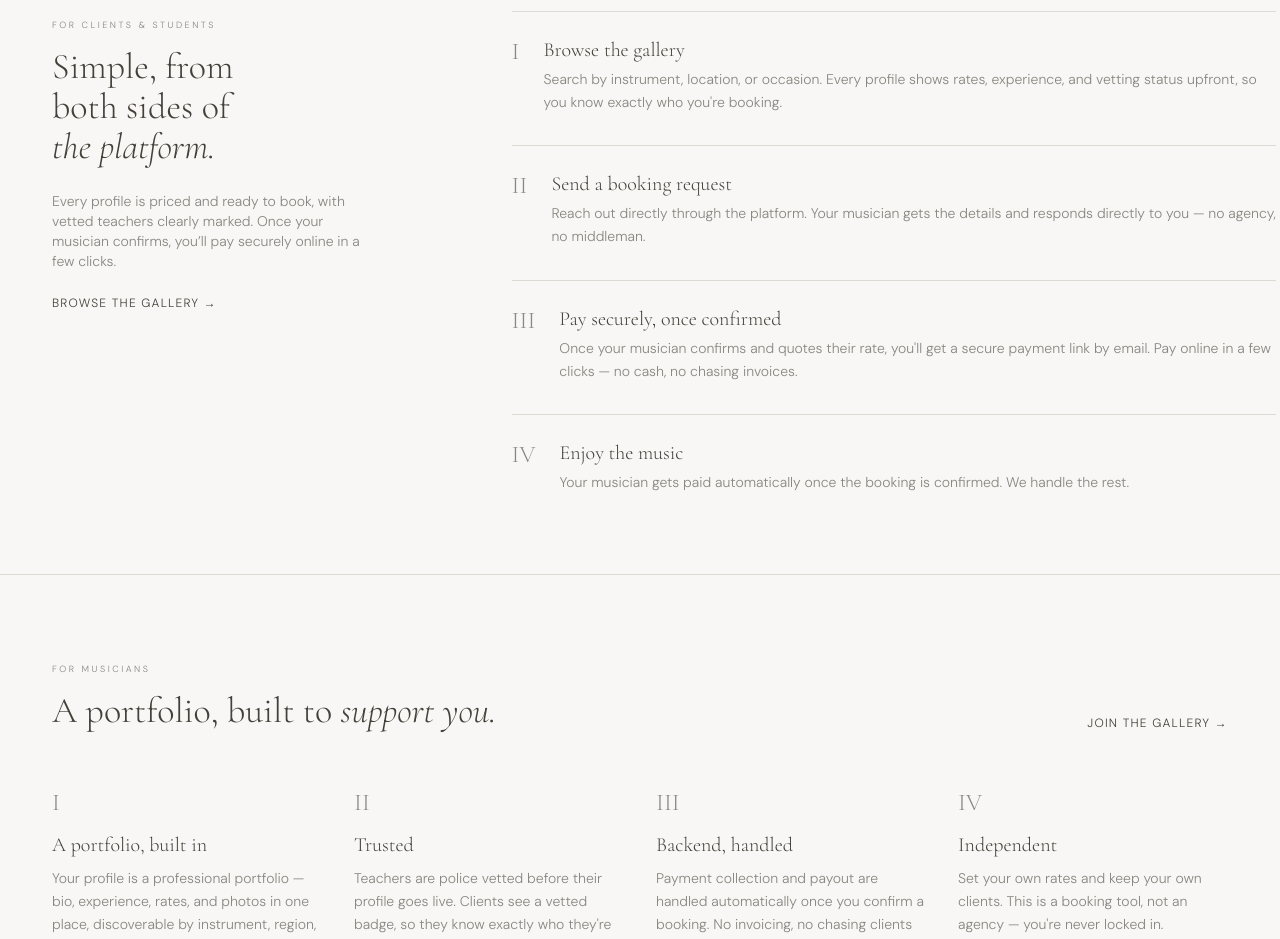
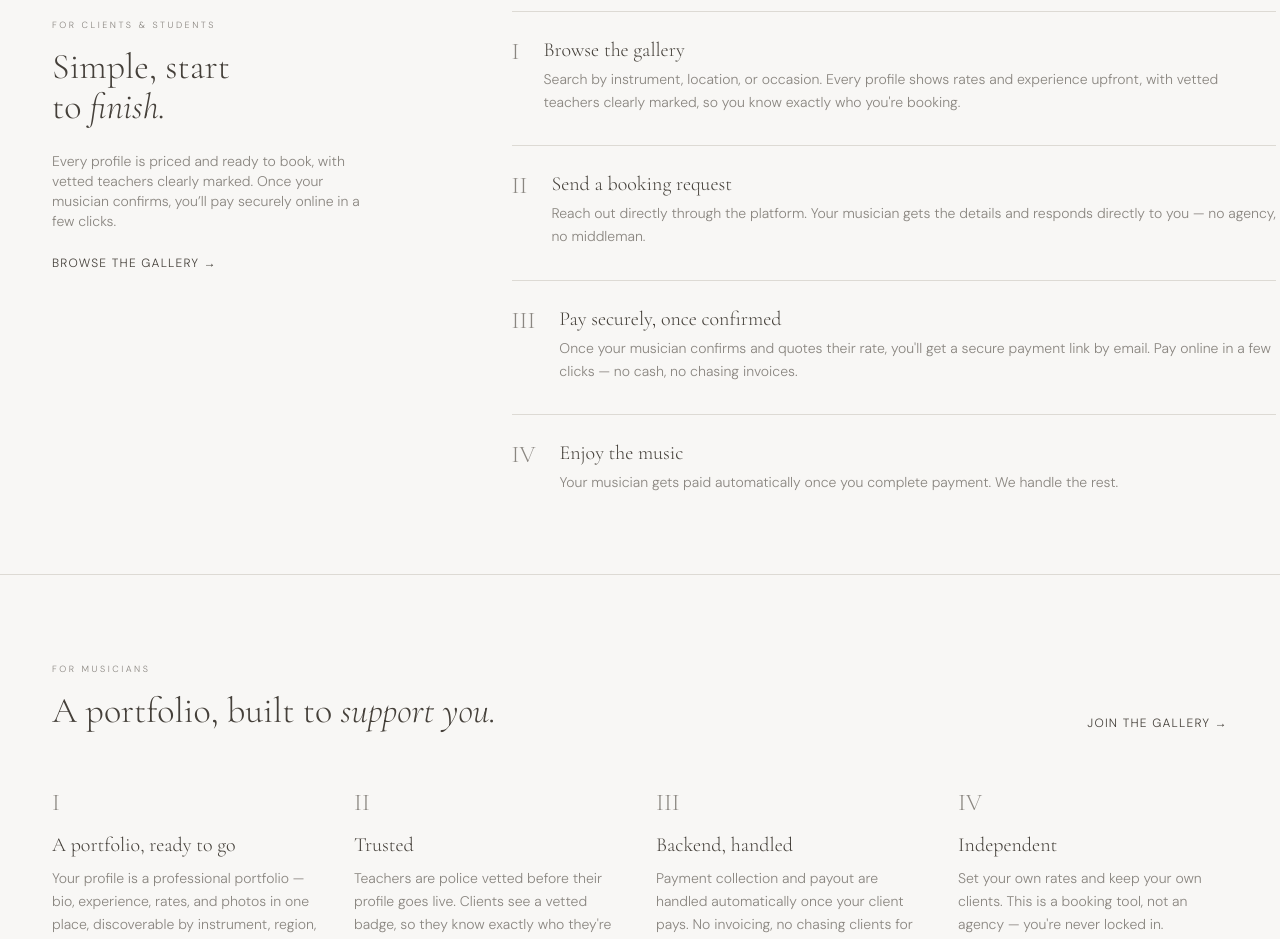
Before and after one commit to musiciangallery/Musician-Gallery, a Next.js app: page /about in a window 1280 px wide. Shown: the part 1140-2079 px from the top of the page. Built offline with nearby package versions, Linux system fonts and the light colour scheme.

Commit message:
Update page.tsx

```diff
--- a/src/app/about/page.tsx
+++ b/src/app/about/page.tsx
@@ -10,7 +10,7 @@ const clientSteps = [
   {
     n: "I",
     t: "Browse the gallery",
-    b: "Search by instrument, location, or occasion. Every profile shows rates, experience, and vetting status upfront, so you know exactly who you're booking.",
+    b: "Search by instrument, location, or occasion. Every profile shows rates and experience upfront, with vetted teachers clearly marked, so you know exactly who you're booking.",
   },
   {
     n: "II",
@@ -25,14 +25,14 @@ const clientSteps = [
   {
     n: "IV",
     t: "Enjoy the music",
-    b: "Your musician gets paid automatically once the booking is confirmed. We handle the rest.",
+    b: "Your musician gets paid automatically once you complete payment. We handle the rest.",
   },
 ];
 
 const musicianPillars = [
   {
     n: "I",
-    t: "A portfolio, built in",
+    t: "A portfolio, ready to go",
     b: "Your profile is a professional portfolio — bio, experience, rates, and photos in one place, discoverable by instrument, region, and occasion.",
   },
   {
@@ -43,7 +43,7 @@ const musicianPillars = [
   {
     n: "III",
     t: "Backend, handled",
-    b: "Payment collection and payout are handled automatically once you confirm a booking. No invoicing, no chasing clients for payment.",
+    b: "Payment collection and payout are handled automatically once your client pays. No invoicing, no chasing clients for payment.",
   },
   {
     n: "IV",
@@ -108,11 +108,9 @@ export default function AboutPage() {
         <div>
           <span className="eyebrow">For clients &amp; students</span>
           <h2 className="font-serif text-3xl md:text-4xl mt-3">
-            Simple, from
+            Simple, start
             <br />
-            both sides of
-            <br />
-            <em>the platform.</em>
+            to <em>finish.</em>
           </h2>
           <p className="text-sm text-mid mt-6 max-w-xs">
             Every profile is priced and ready to book, with vetted teachers
```
